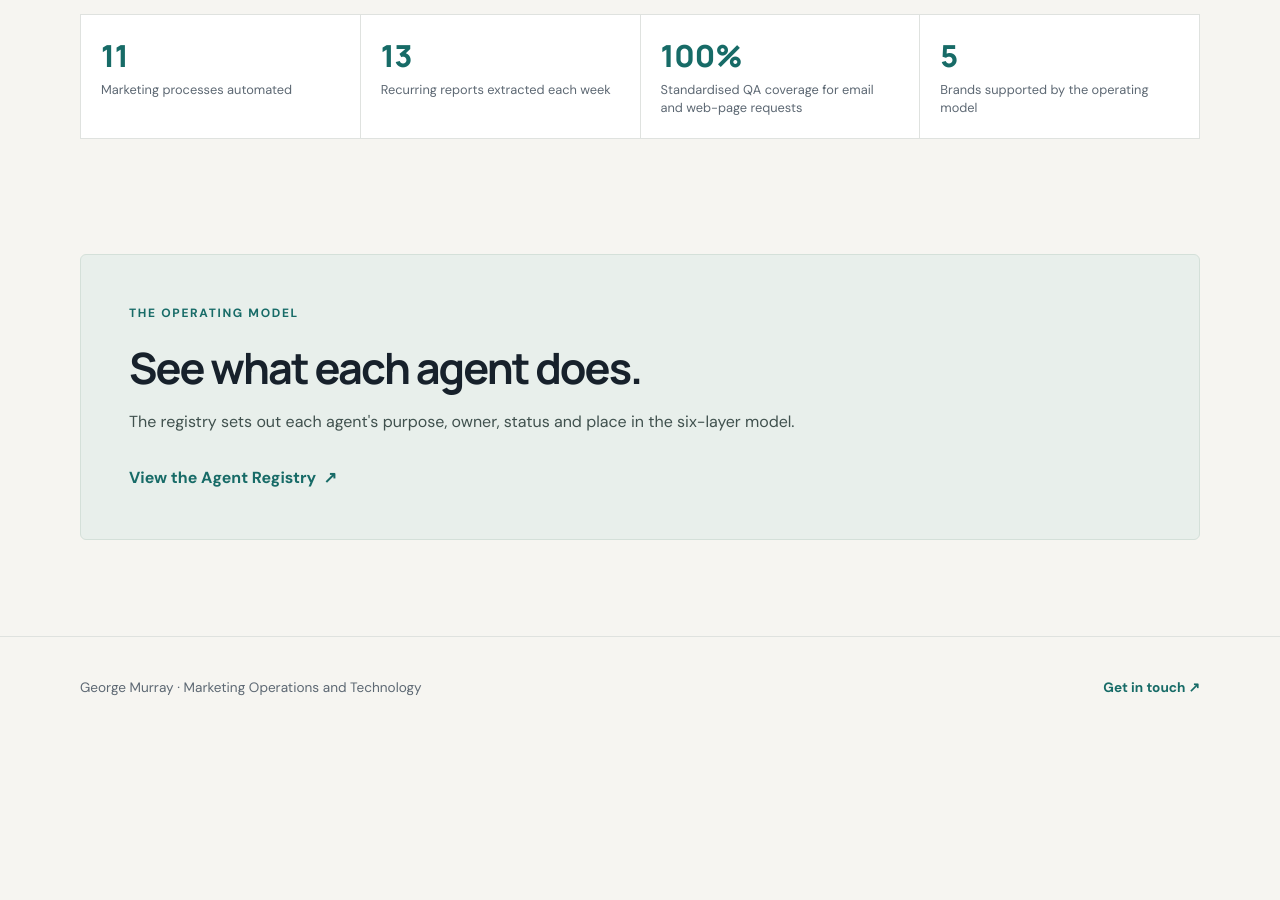
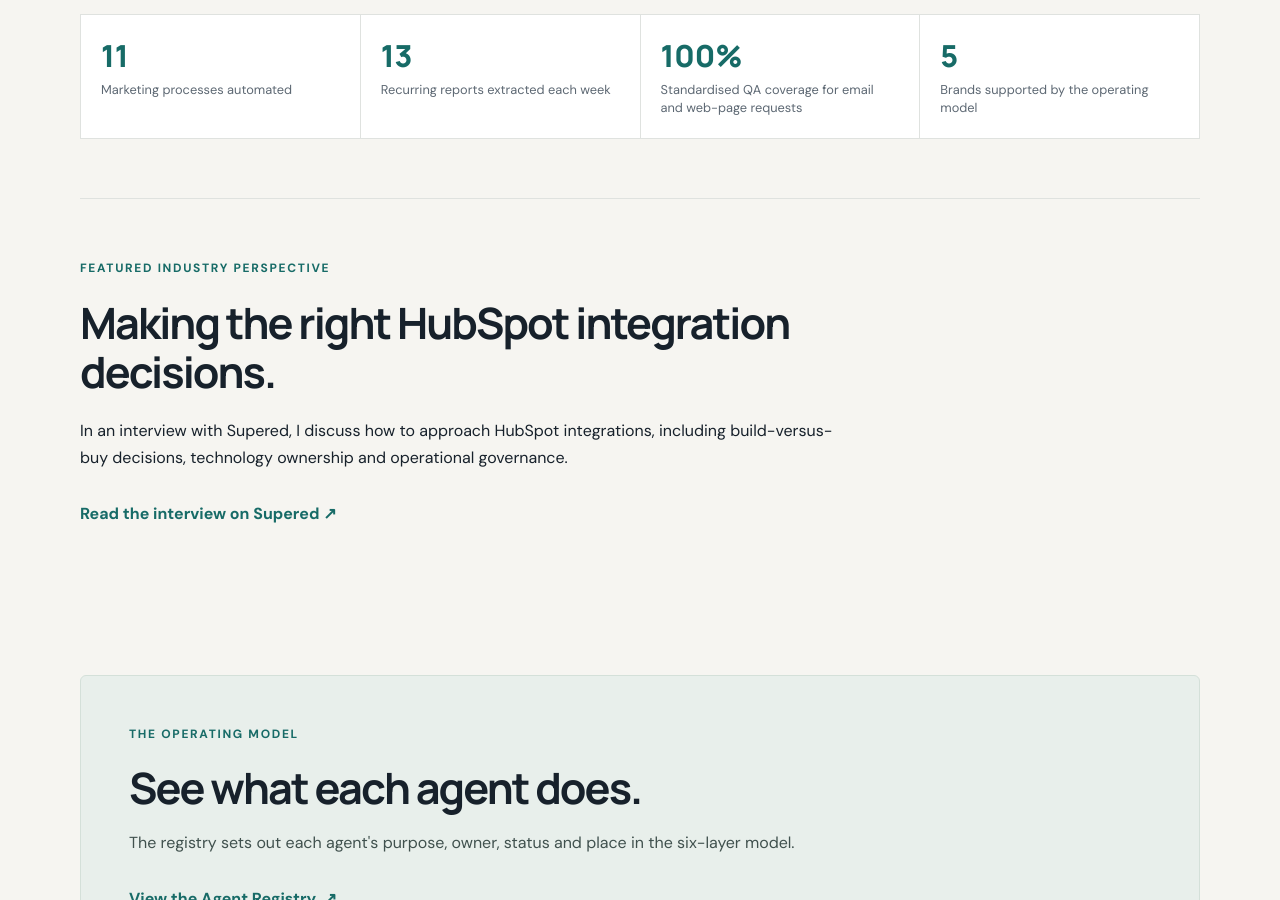
Before and after one commit to georgefwmurray/Marketing-Operations-Control-Centre, a Jekyll site: the page built from Results.md, in a window 1280 px wide and 900 px high, scrolled down 3076 px. Built offline with Jekyll 4.4.1, drawn with Linux system fonts in a browser that asks for light colours; before the commit the page ends 3813 px from its top, so only the background shows below that.

Commit message:
Add featured Supered HubSpot integration interview to results

```diff
--- a/Results.md
+++ b/Results.md
@@ -70,6 +70,15 @@ description: "Results from the Marketing Operations Control Centre, including 13
   </div>
 </section>
 
+<section class="content-section">
+  <div class="section-heading">
+    <p class="eyebrow">Featured industry perspective</p>
+    <h2>Making the right HubSpot integration decisions.</h2>
+    <p>In an interview with Supered, I discuss how to approach HubSpot integrations, including build-versus-buy decisions, technology ownership and operational governance.</p>
+    <p><a class="text-link" href="https://www.supered.io/blog/hubspot-custom-integration/" target="_blank" rel="noopener">Read the interview on Supered ↗</a></p>
+  </div>
+</section>
+
 <section class="closing-panel">
   <p class="eyebrow">The operating model</p>
   <h2>See what each agent does.</h2>
```
